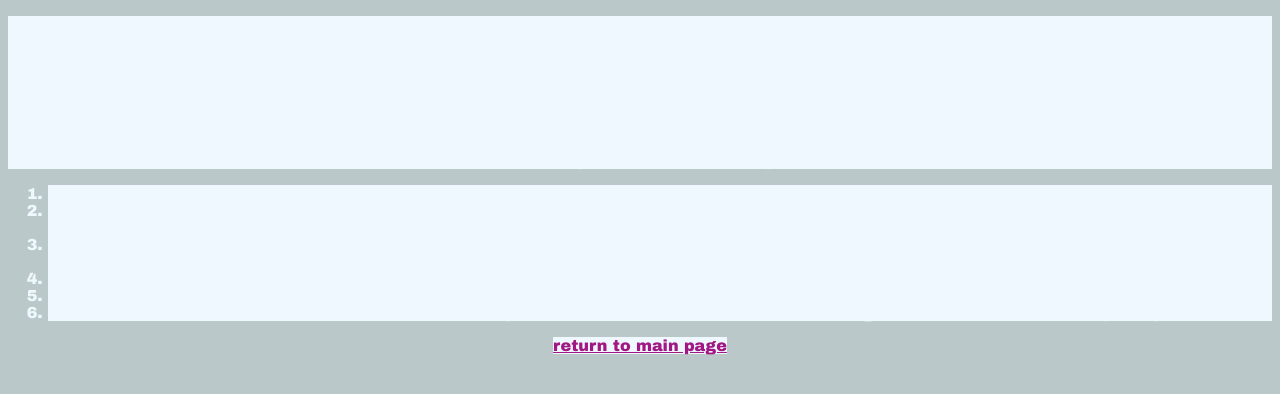
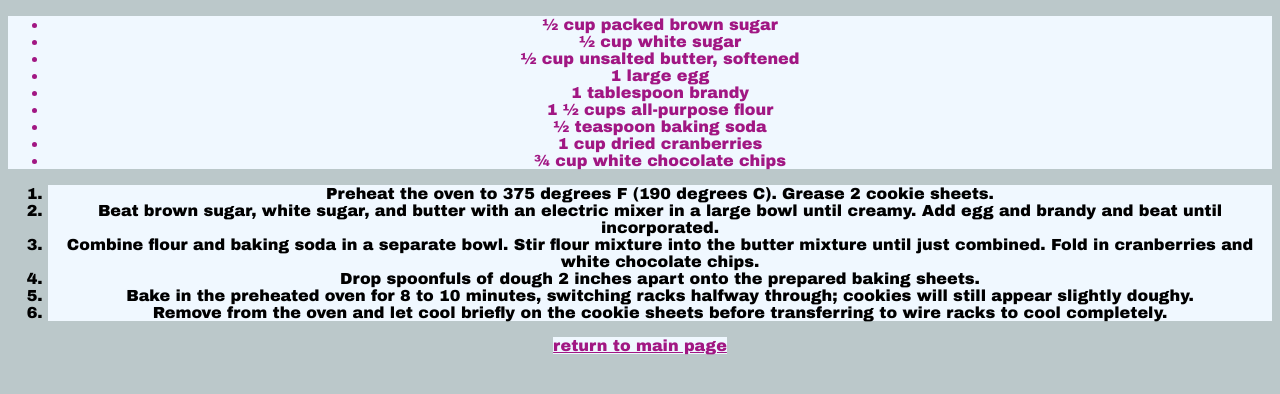
Before and after one commit to TheTurkeyman/odin-recipes, a plain HTML site: page recipes/whitechocolateandcranberrycookies.html in a window 1280 px wide. Shown: the part 314-708 px from the top of the page. Drawn offline with Linux system fonts and the light colour scheme.

Commit message:
fix small synthax fixes

```diff
--- a/styles.css
+++ b/styles.css
@@ -1,7 +1,7 @@
 * {background-color: rgb(187, 200, 202); font-family: "Arial Black", Arial; font-weight: 700; text-align: center;}
 .list {font-size: 32px;
     background-color: aliceblue;
-    color: aliceblue
+    color: aliceblue;
 box-sizing: border-box;
 padding: 35px;
 margin: 35px;
@@ -14,4 +14,4 @@ a, ul { background-color: aliceblue;
    color: rgb(161, 23, 131)}
 
 li {background-color: aliceblue;
-color:aliceblue}
+}
```
